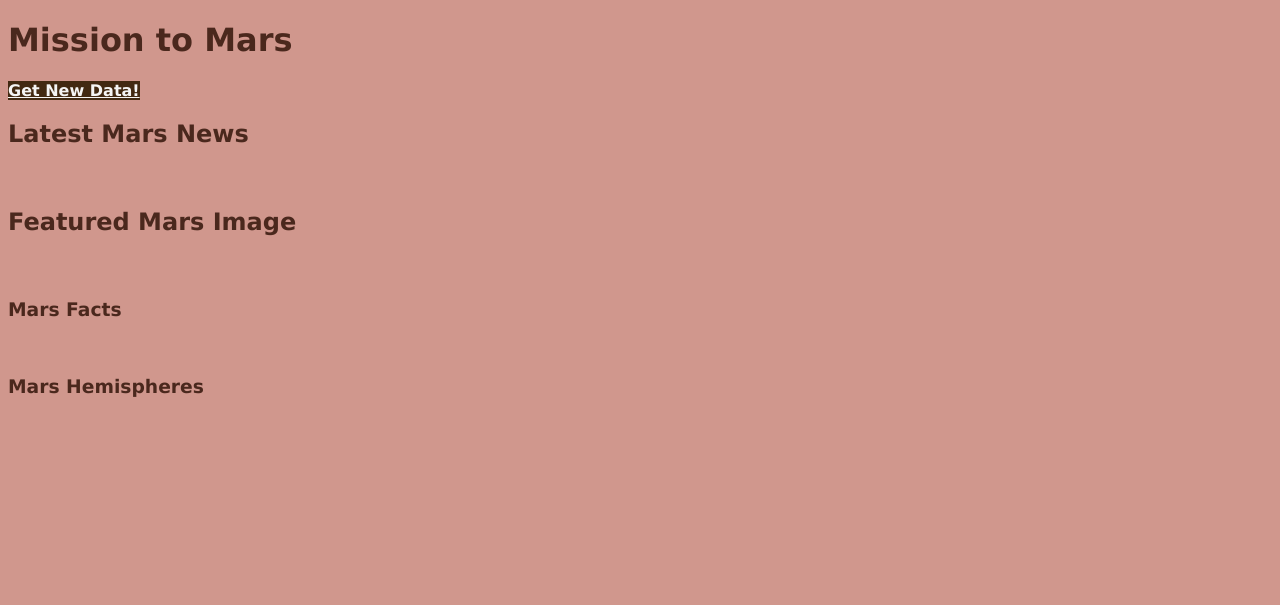
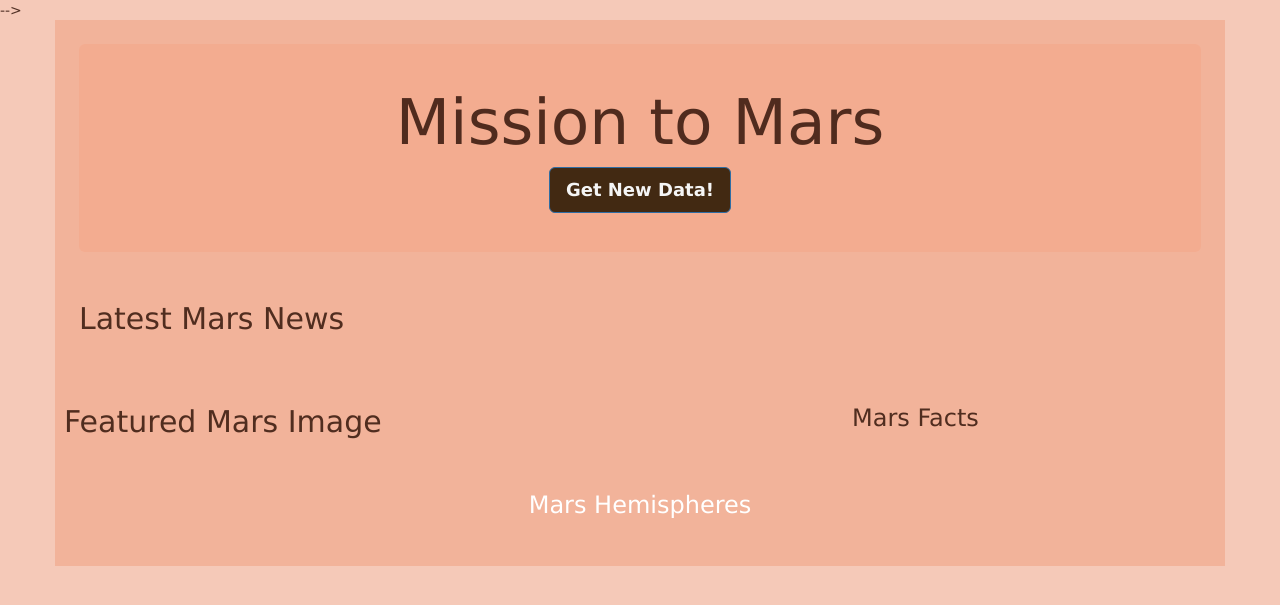
Before and after one commit to Brandy-knust/Web-Scraping-Challenge, a Flask app: template starter_code/templates/index.html in a window 1280 px wide. Shown: the top 605 px of the page. Run offline with Flask 2, Linux system fonts and the light colour scheme; the template is opened without the code that fills it, so the values that code supplies are empty; some libraries are stand-ins or nearby versions.

Commit message:
400pm 4-24

```diff
--- a/starter_code/templates/index.html
+++ b/starter_code/templates/index.html
@@ -6,42 +6,48 @@
   <meta name="viewport" content="width=device-width, initial-scale=1.0">
   <meta http-equiv="X-UA-Compatible" content="ie=edge">
   <title>Mars Data</title>
-  <!-- <link rel="stylesheet" href="https://maxcdn.bootstrapcdn.com/bootstrap/3.3.7/css/bootstrap.min.css"> -->
-  <link rel="stylesheet" href="style.css">
+  <link rel="stylesheet" href="https://maxcdn.bootstrapcdn.com/bootstrap/3.3.7/css/bootstrap.min.css"> -->
+  <link rel="stylesheet" href="static/style.css">
 </head>
 
 <body>
-  <div class="container-fluid">
-    <div class="jumbotron text-center">
+  <div class="container">
+    <div class="jumbotron jumbotron-style text-center">
       <h1>Mission to Mars</h1>
       <p><a class="btn btn-primary btn-lg" href="/scrape" role="button">Get New Data!</a></p>
     </div>
     <div class="row">
-      <div class="col-md-12 news">
+      <div class="col-md-12">
         <h2>Latest Mars News</br></h2>
-        <h3>{{ return_data.LatestMarsNews }}</h3></br>
-        <h4> {{ return_data.News }}</h4>
+        <h3>{{return_data.LatestMarsNews}}</h3></br>
+        <h4> {{return_data.News}}</h4>
       </div>
 
     <div class="row">
-      <div class="col-md-8 feature">
+      <div class="col-md-8">
         <h2>Featured Mars Image</h2>
-        <img src={{ return_data.FeaturedMarsImage }}>
+        <img src={{return_data.FeaturedMarsImage}}>
       </div>
-      <div class="col-md-4 table">
+      <div class="col-md-4">
         <h3>Mars Facts</h3></br>
-        <div class="table-responsive{-sm|-md|-lg|-xl}">
-          <data {{ return_data.MarsFacts }}></data>
-        </div>
+        <!-- <div class="table"> -->
+          {{return_data.MarsFacts | safe}}
+        <!-- </div> -->
       </div>
 
       <div class="row">
         <div class="col-md-12 label">
           <h3>Mars Hemispheres</h3></br>
         </div>
-        <div class="col-md-6 images labels">
-          <img {{ return_data.MarsHemispheres }}>
+        {% for item in MarsHemispheres %}
+        <div class="col-md-6">
+          <div class="card" style="width: auto;">
+            <div class="card-body">
+              {{ return_data.MarsHemispheres }}[]
+            </div>
+          </div>
         </div>
+        {% endfor %}
       </div>
     </div>
   </div>
```
